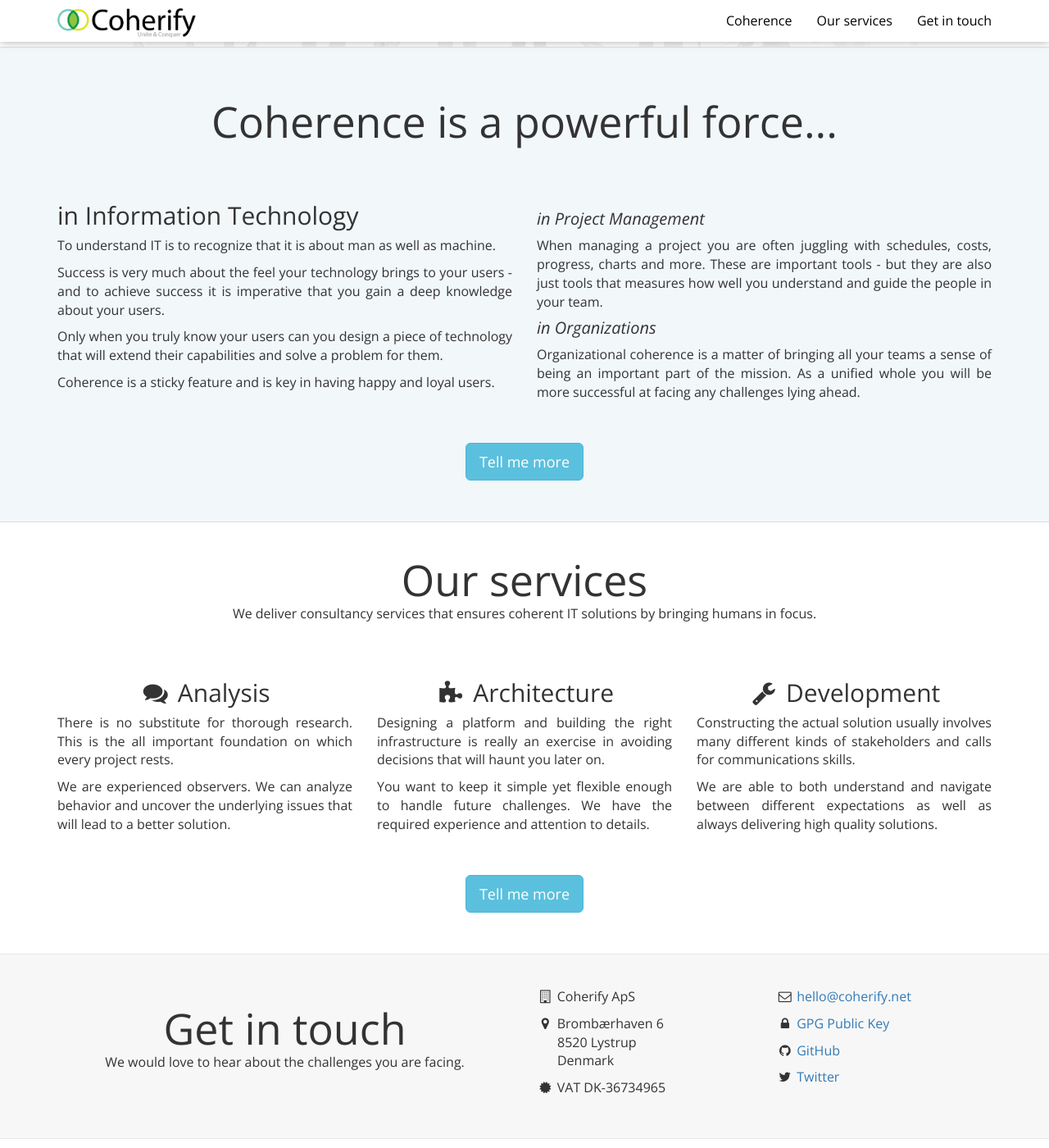
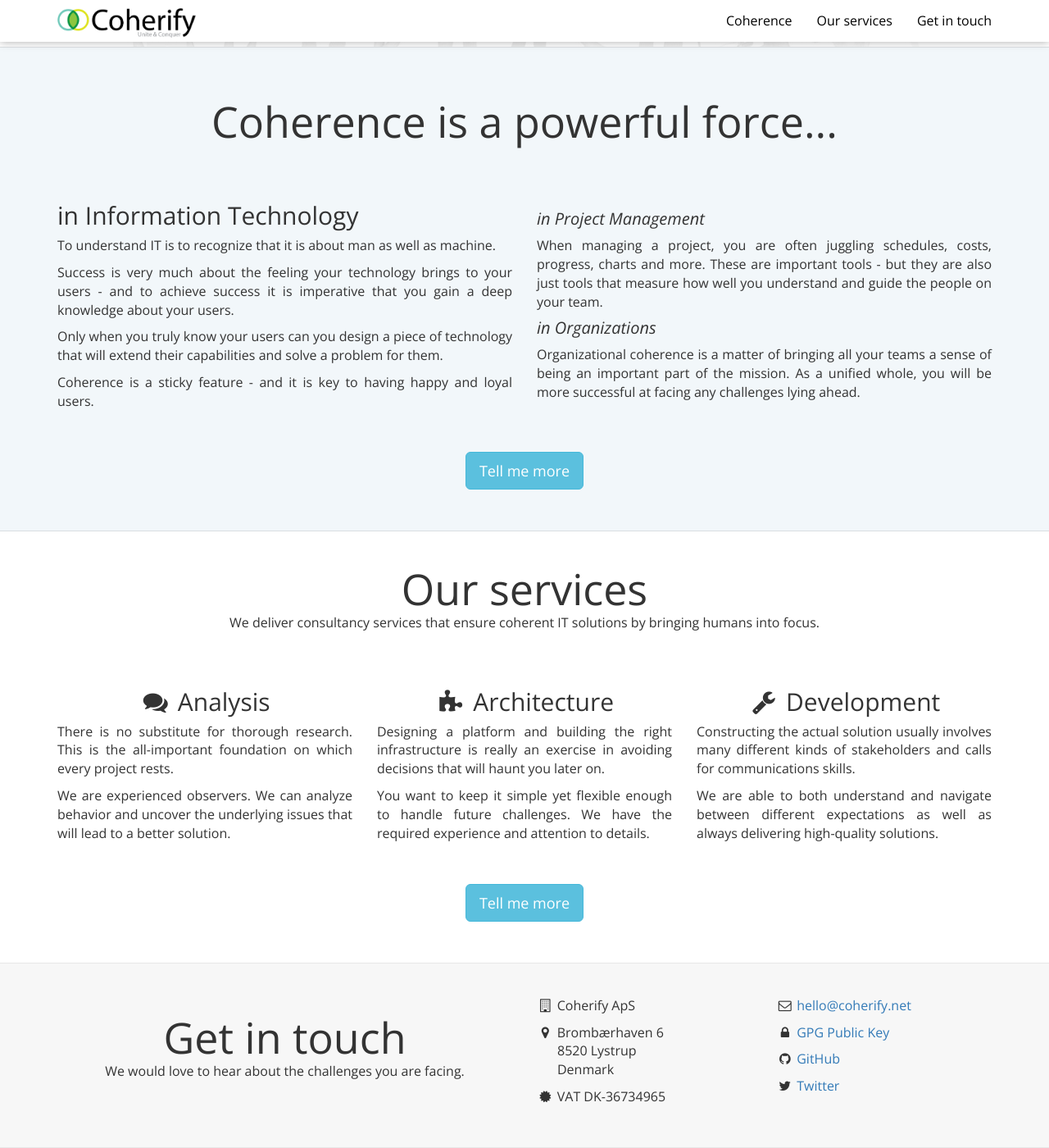
Before and after one commit to coherify/coherify.github.io, a Jekyll site: the page built from index.md, in a window 1280 px wide and 1400 px high, scrolled down 379 px. Shown: the whole window at 82% size. Built offline with Jekyll 4.4.1, drawn with Linux system fonts in a browser that asks for light colours; nearby versions of some CDN libraries.

Commit message:
proofread

```diff
--- a/_layouts/default.html
+++ b/_layouts/default.html
@@ -23,15 +23,15 @@
                         <div class="col-md-6">
                             <h3>in Information Technology</h3>
                             <p class="text-justify">To understand IT is to recognize that it is about man as well as machine.</p>
-                            <p class="text-justify">Success is very much about the feel your technology brings to your users - and to achieve success it is imperative that you gain a deep knowledge about your users.</p>
+                            <p class="text-justify">Success is very much about the feeling your technology brings to your users - and to achieve success it is imperative that you gain a deep knowledge about your users.</p>
                             <p class="text-justify">Only when you truly know your users can you design a piece of technology that will extend their capabilities and solve a problem for them.</p>
-                            <p class="text-justify">Coherence is a sticky feature and is key in having happy and loyal users.</p>
+                            <p class="text-justify">Coherence is a sticky feature - and it is key to having happy and loyal users.</p>
                         </div>
                         <div class="col-md-6">
                             <h4 style="padding-top: 18px">in Project Management</h4>
-                            <p class="text-justify">When managing a project you are often juggling with schedules, costs, progress, charts and more. These are important tools - but they are also just tools that measures how well you understand and guide the people in your team.</p>
+                            <p class="text-justify">When managing a project, you are often juggling schedules, costs, progress, charts and more. These are important tools - but they are also just tools that measure how well you understand and guide the people on your team.</p>
                             <h4>in Organizations</h4>
-                            <p class="text-justify">Organizational coherence is a matter of bringing all your teams a sense of being an important part of the mission. As a unified whole you will be more successful at facing any challenges lying ahead.</p>
+                            <p class="text-justify">Organizational coherence is a matter of bringing all your teams a sense of being an important part of the mission. As a unified whole, you will be more successful at facing any challenges lying ahead.</p>
                         </div>
                     </div>
                     <div class="row">
@@ -47,13 +47,13 @@
                     <div class="row">
                         <div class="col-md-12">
                             <h2 class="text-center" style="padding: 0; margin: 0">Our services</h2>
-                            <p class="text-center">We deliver consultancy services that ensures coherent IT solutions by bringing humans in focus.</p>
+                            <p class="text-center">We deliver consultancy services that ensure coherent IT solutions by bringing humans into focus.</p>
                         </div>
                     </div>
                     <div class="row">
                         <div class="col-md-4">
                             <h3 class="text-center"><i class="fa fa-fw fa-comments"></i> Analysis</h3>
-                            <p class="text-justify">There is no substitute for thorough research. This is the all important foundation on which every project rests.</p>
+                            <p class="text-justify">There is no substitute for thorough research. This is the all-important foundation on which every project rests.</p>
                             <p class="text-justify">We are experienced observers. We can analyze behavior and uncover the underlying issues that will lead to a better solution.</p>
                         </div>
                         <div class="col-md-4">
@@ -64,7 +64,7 @@
                         <div class="col-md-4">
                             <h3 class="text-center"><i class="fa fa-fw fa-wrench"></i> Development</h3>
                             <p class="text-justify">Constructing the actual solution usually involves many different kinds of stakeholders and calls for communications skills.</p>
-                            <p class="text-justify">We are able to both understand and navigate between different expectations as well as always delivering high quality solutions.</p>
+                            <p class="text-justify">We are able to both understand and navigate between different expectations as well as always delivering high-quality solutions.</p>
                         </div>
                     </div>
                     <div class="row">
```
Also changed, not shown: Gemfile.lock.
